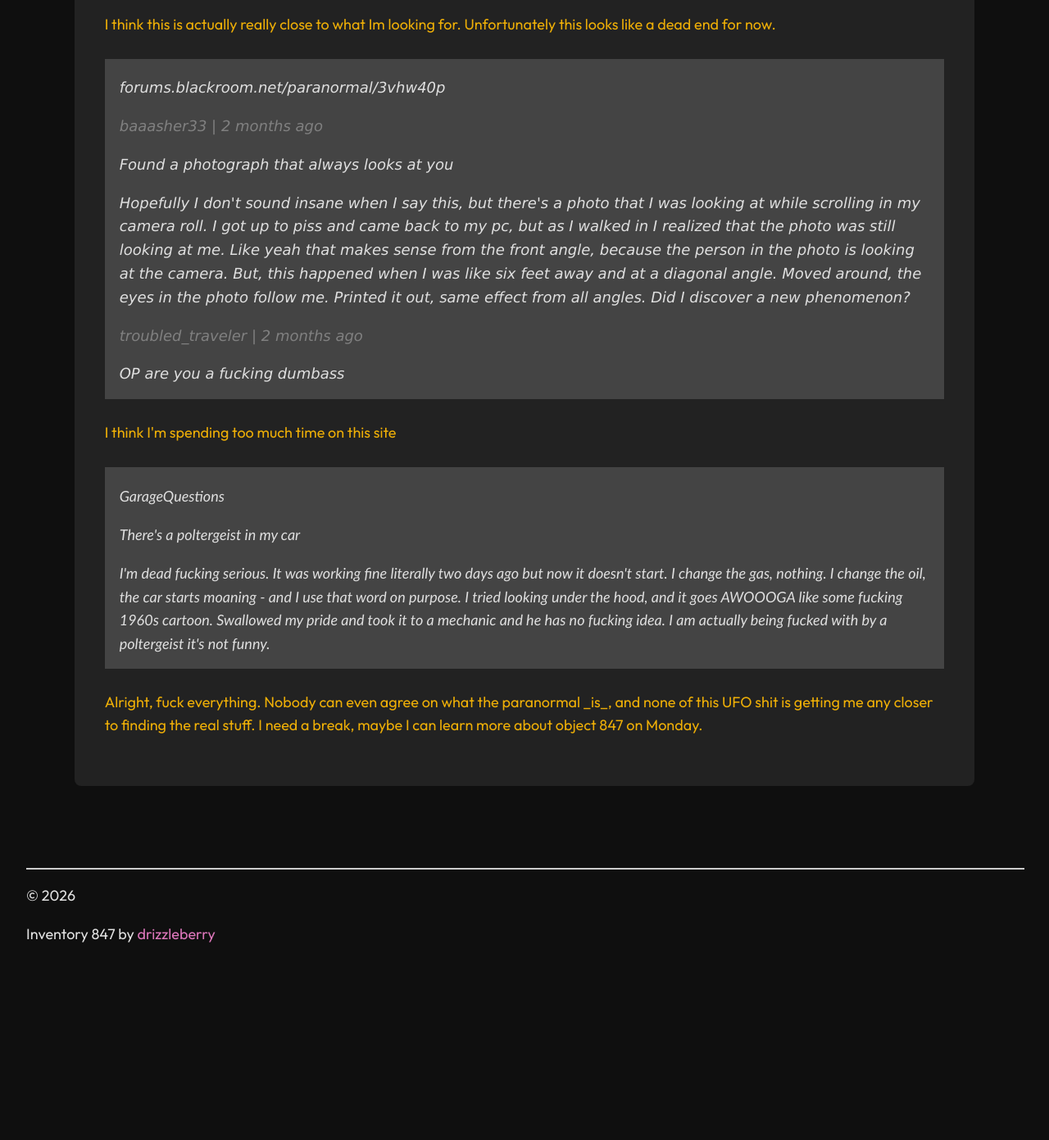
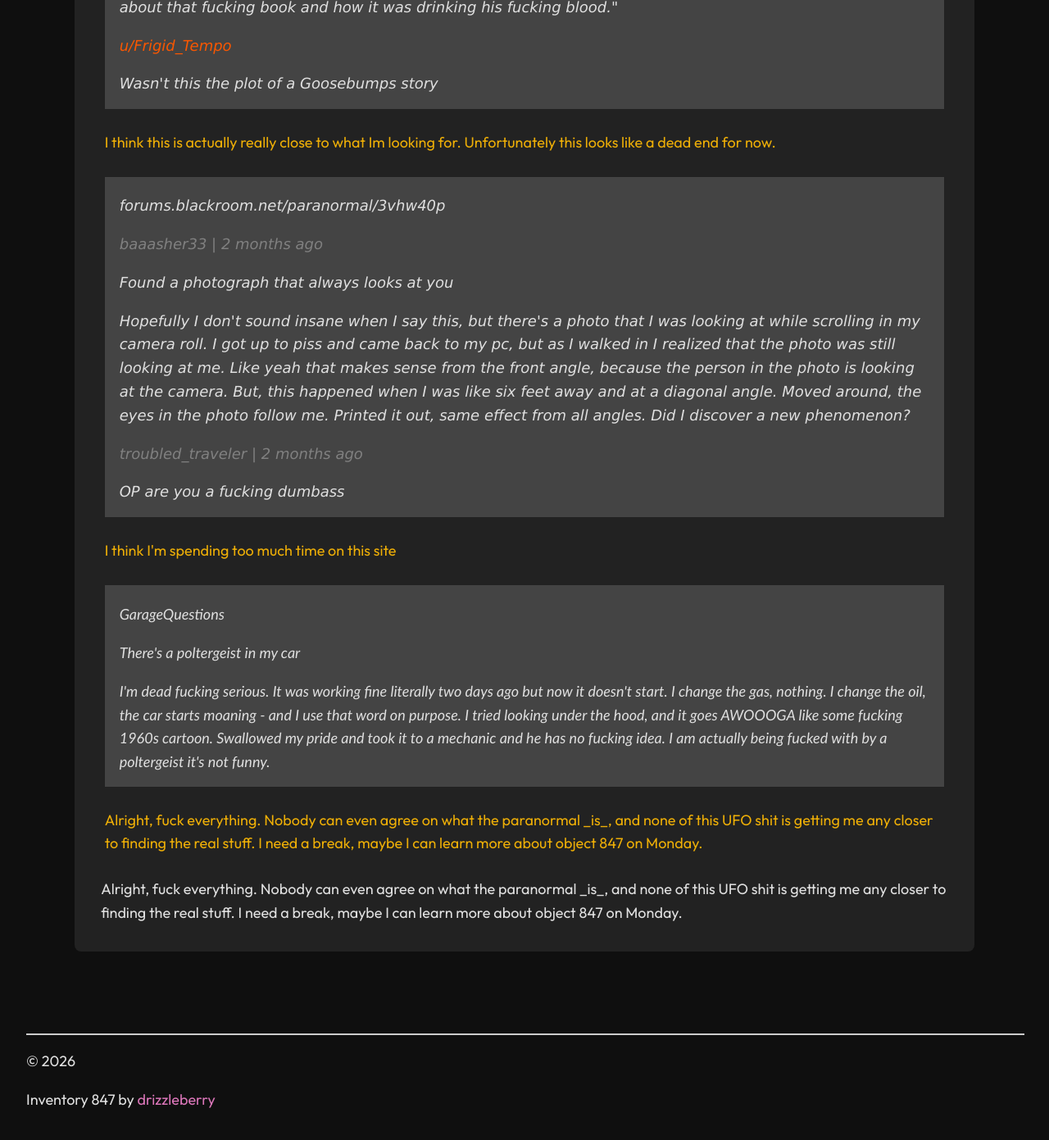
Before and after one commit to drizzleberry/drizzleberry.github.io, a Jekyll site: the page built from pages/episodes/evidence-board.html, in a window 1280 px wide and 1400 px high, scrolled down 6167 px. Shown: the top 1391 px of the window at 82% size. Built offline with Jekyll 4.4.1, drawn with Linux system fonts in a browser that asks for light colours; before the commit the page ends 7366 px from its top, so only the background shows below that.

Commit message:
Update evidence-board.html

```diff
--- a/pages/episodes/evidence-board.html
+++ b/pages/episodes/evidence-board.html
@@ -7,6 +7,7 @@ date: 2026 Nov 10
 <style>
 @import url('https://fonts.googleapis.com/css2?family=Fira+Sans:ital,wght@0,100;0,200;0,300;0,400;0,500;0,600;0,700;0,800;0,900;1,100;1,200;1,300;1,400;1,500;1,600;1,700;1,800;1,900&family=Inter:ital,opsz,wght@0,14..32,100..900;1,14..32,100..900&display=swap');
 
+div.blockquote { margin: 1.5em auto 1.5em; }
 </style>
 
 <div class="blockquote" style="font-family: 'Fira Sans';">
@@ -40,6 +41,8 @@ Website says Oakland is somewhere in Iowa.
 <p>So I find my way back to the highway, and I rode home thinking that was weird, but then I randomly remembered the Indiana Frog man. That was 100% him. He might be more man than frog but there is literally zero explanation for this otherwise. I didnt get a picture, because who the fuck takes pictures of random strangers they find crawling in the grass, no matter how froglike they are. But I thought I&#39;d post this story anyway to see what you guys think.</p>
 
 </div>
+
+
 
 <div class="blockquote" style="font-family: sans-serif;">
 
@@ -188,3 +191,8 @@ Alright, fuck everything. Nobody can even agree on what the paranormal _is_, and
 
 </div>
 </div>
+
+Alright, fuck everything. Nobody can even agree on what the paranormal _is_, and none of this UFO shit is getting me any closer to finding the real stuff. I need a break, maybe I can learn more about object 847 on Monday.
+
+</div>
+</div>
```
